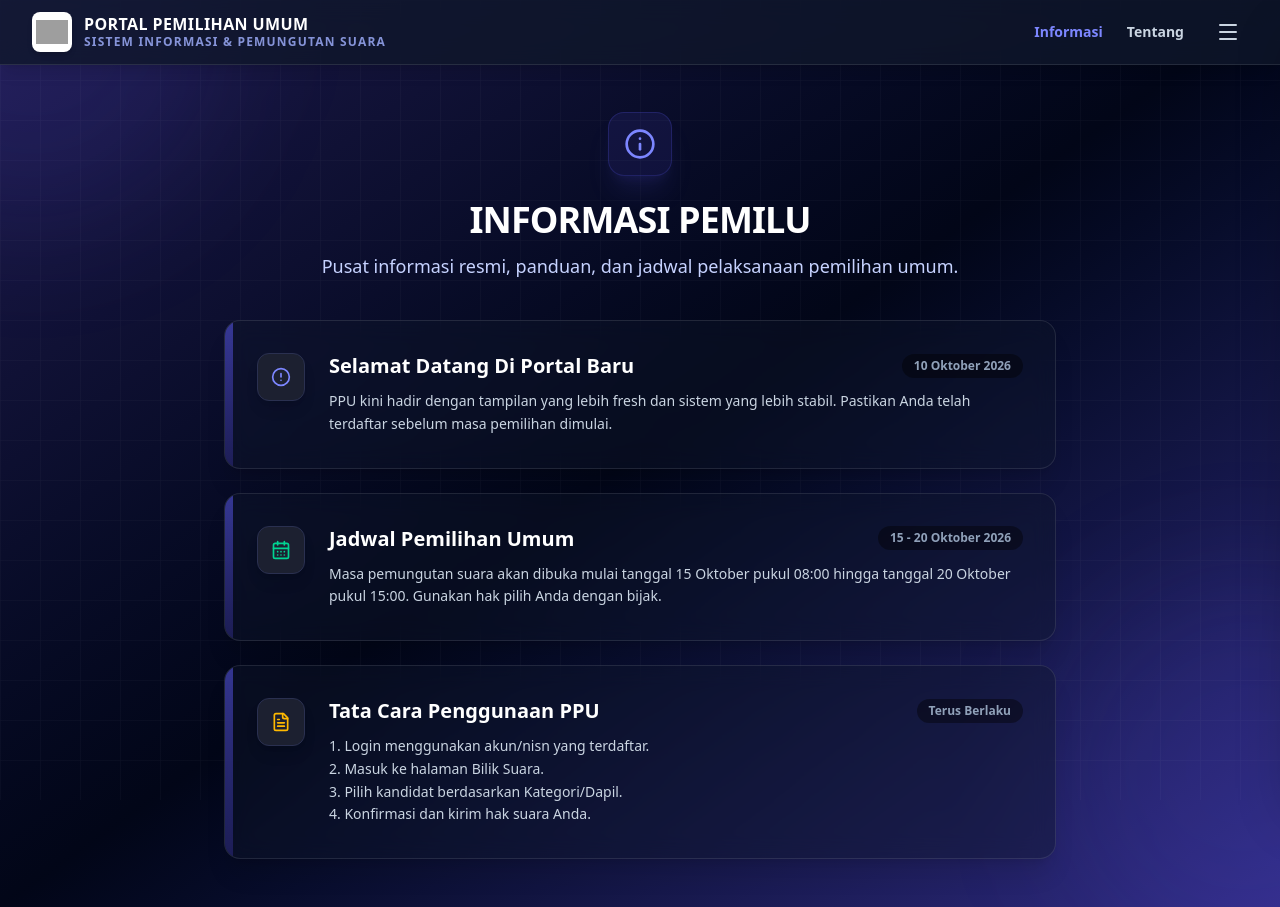
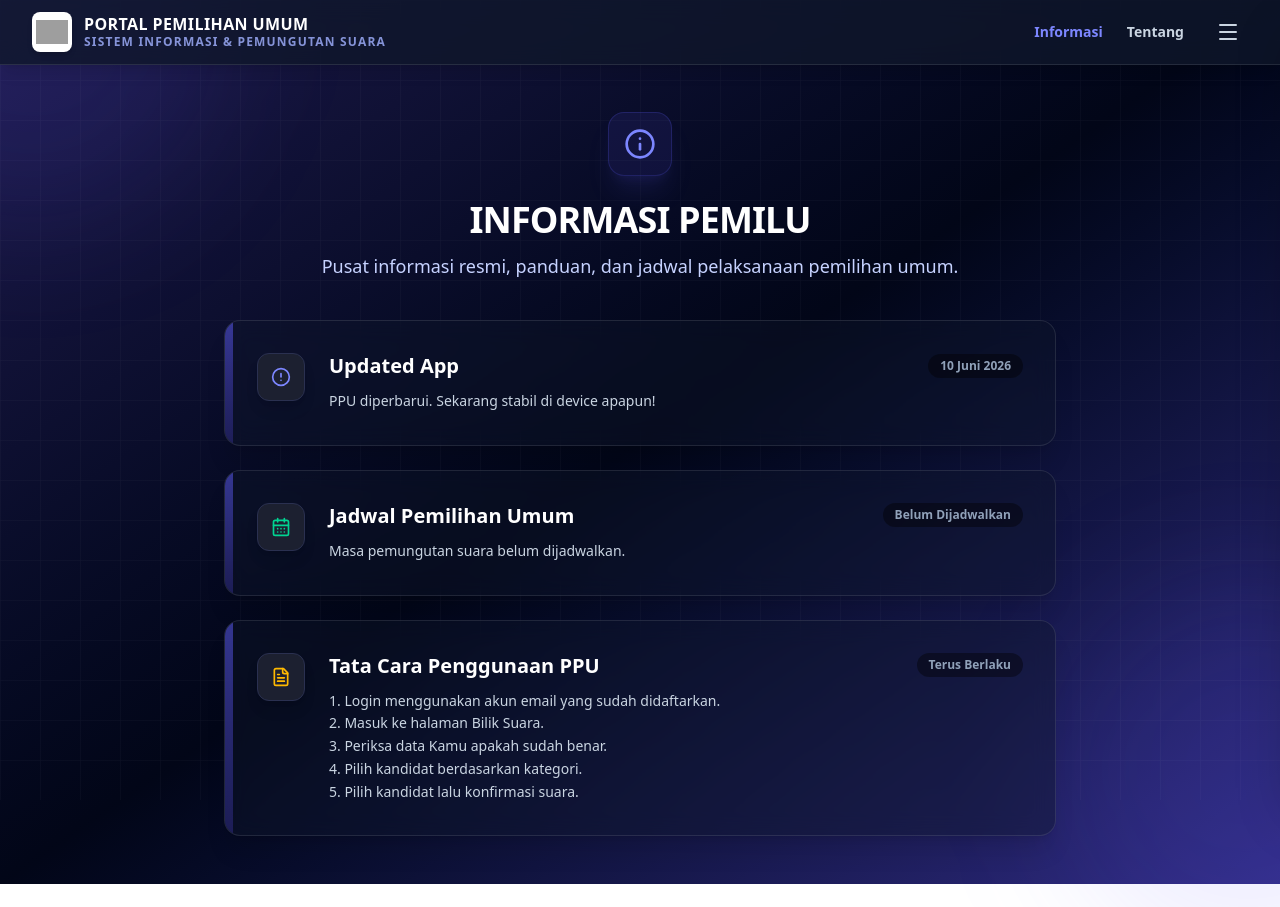
Before and after one commit to javanationalist/ppu, a React (Vite) app: page /#/informasi in a window 1280 px wide. After the commit the page ends 884 px from the top, so only its background shows below. Built offline with nearby package versions, Linux system fonts and the light colour scheme; no server answers; the database is empty; grey boxes are pictures that could not be loaded.

Commit message:
Update Informasi.tsx

```diff
--- a/src/pages/Informasi.tsx
+++ b/src/pages/Informasi.tsx
@@ -6,17 +6,17 @@ export default function Informasi() {
       id: 1,
       type: 'pengumuman',
       icon: <AlertCircle className="w-5 h-5 text-indigo-400" />,
-      title: 'Selamat Datang di Portal Baru',
-      date: '10 Oktober 2026',
-      content: 'PPU kini hadir dengan tampilan yang lebih fresh dan sistem yang lebih stabil. Pastikan Anda telah terdaftar sebelum masa pemilihan dimulai. '
+      title: 'Updated App',
+      date: '10 Juni 2026',
+      content: 'PPU diperbarui. Sekarang stabil di device apapun!'
     },
     {
       id: 2,
       type: 'jadwal',
       icon: <CalendarDays className="w-5 h-5 text-emerald-400" />,
       title: 'Jadwal Pemilihan Umum',
-      date: '15 - 20 Oktober 2026',
-      content: 'Masa pemungutan suara akan dibuka mulai tanggal 15 Oktober pukul 08:00 hingga tanggal 20 Oktober pukul 15:00. Gunakan hak pilih Anda dengan bijak.'
+      date: 'Belum Dijadwalkan',
+      content: 'Masa pemungutan suara belum dijadwalkan.'
     },
     {
       id: 3,
@@ -24,7 +24,7 @@ export default function Informasi() {
       icon: <FileText className="w-5 h-5 text-amber-400" />,
       title: 'Tata Cara Penggunaan PPU',
       date: 'Terus Berlaku',
-      content: '1. Login menggunakan akun/nisn yang terdaftar.\n2. Masuk ke halaman Bilik Suara.\n3. Pilih kandidat berdasarkan Kategori/Dapil.\n4. Konfirmasi dan kirim hak suara Anda.'
+      content: '1. Login menggunakan akun email yang sudah didaftarkan.\n2. Masuk ke halaman Bilik Suara.\n3. Periksa data Kamu apakah sudah benar.\n4. Pilih kandidat berdasarkan kategori.\n5. Pilih kandidat lalu konfirmasi suara.'
     }
   ];
 
```
